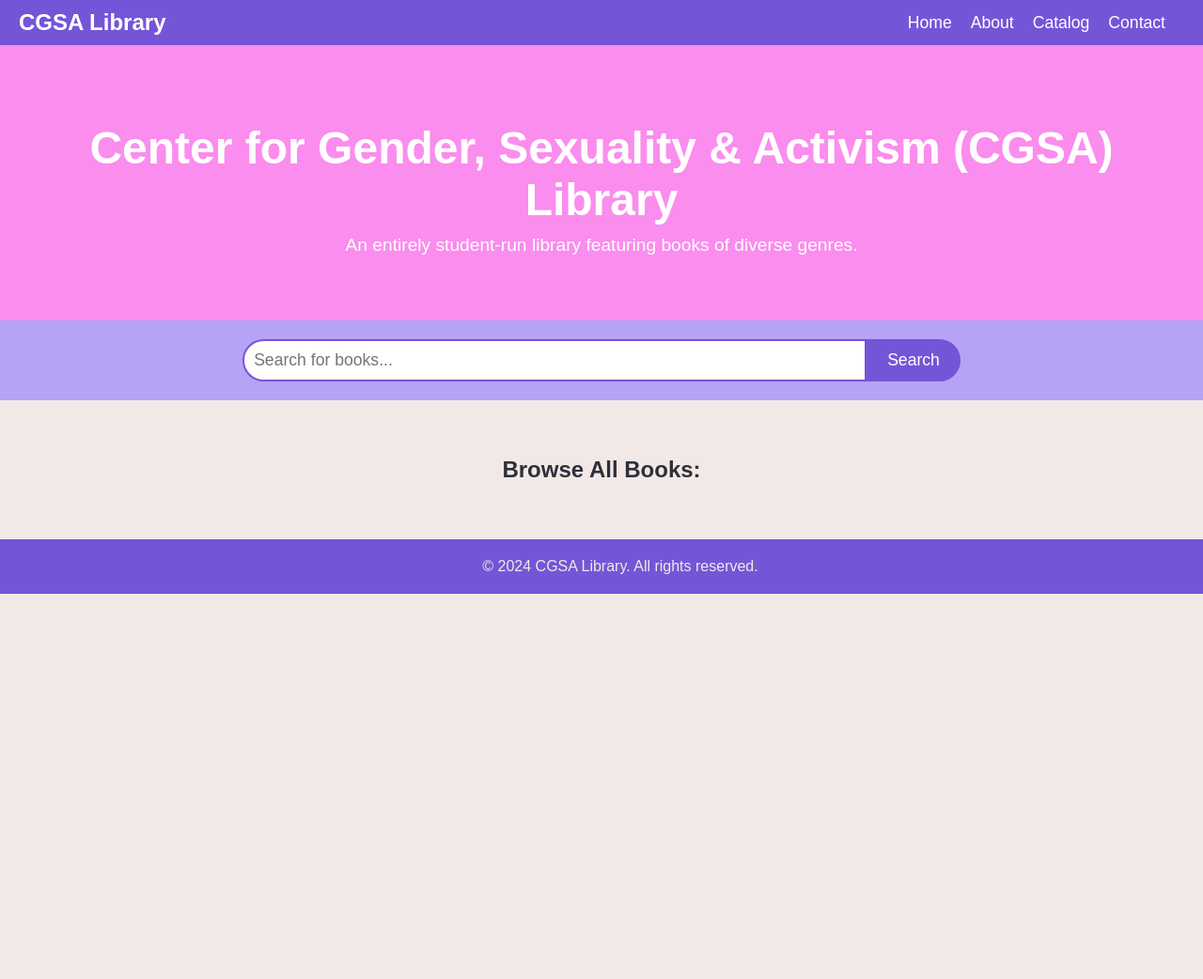
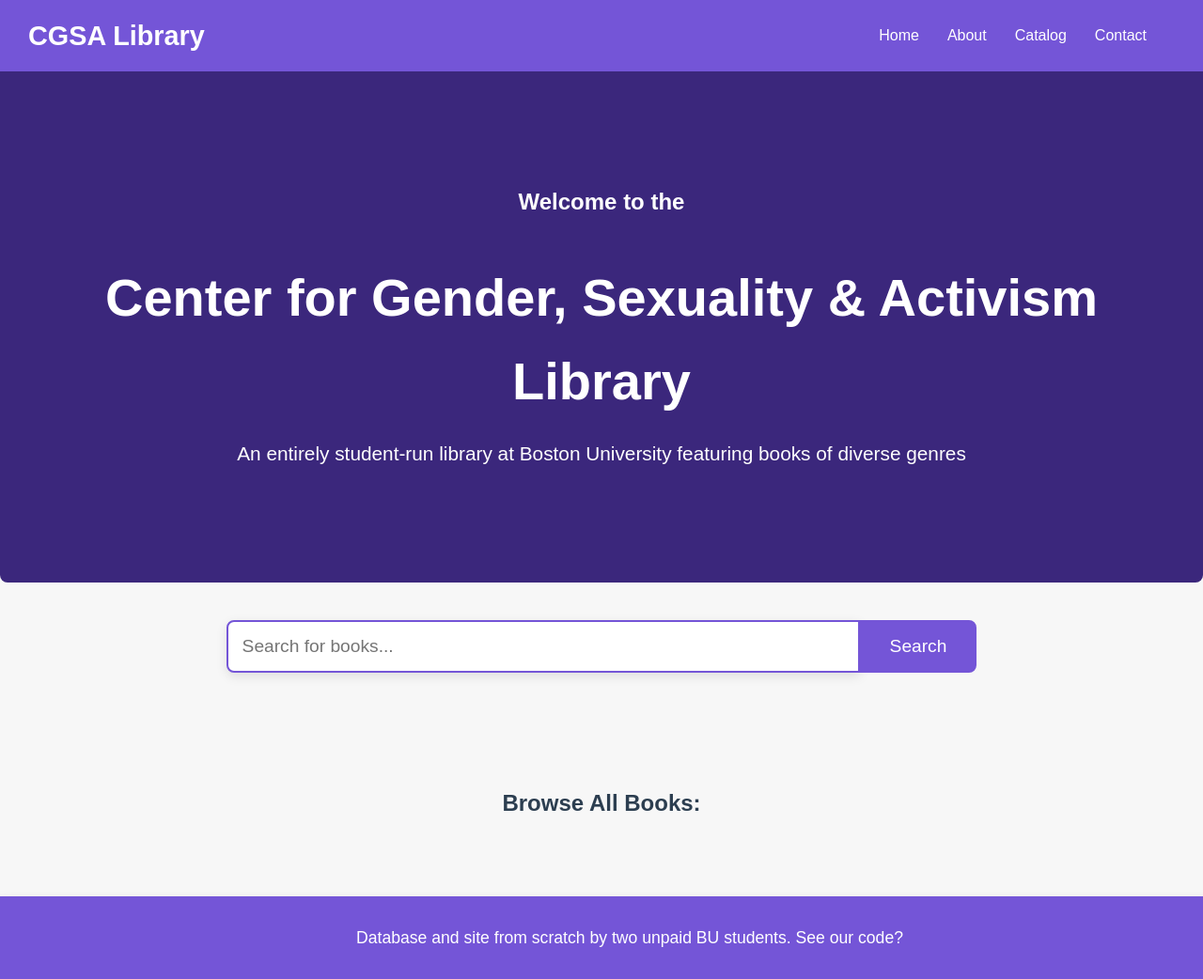
Before and after one commit to layadang/cgsa-library, a Flask app: template templates/index.html in a window 1280 px wide; the page is wider, and only the part inside the window is pictured. Shown: that part at 94% size. Before the commit the page ends 632 px from the top of that part, so only its background shows below. Run offline with Flask 3, Linux system fonts and the light colour scheme; the template is opened without the code that fills it, so the values that code supplies are empty.

Commit message:
front end fixes

```diff
--- a/static/style.css
+++ b/static/style.css
@@ -1,19 +1,22 @@
 :root {
-    --color_1: #7455d7;
-    --color_2: #55d78e;
-    --color_3: #d7c255;
-    --color_4: #fa8ded;
-    --color_5: #b6a3f6;
-    --color_6: #2f2f3b;
-    --color_7: #f2e9e6;
+    --primary-color: #7455d7;
+    --secondary-color: #3b277c;
+    --accent-color: #3dd851;
+    --background-color: #f7f7f7; /* Light gray */
+    --text-color: #2c3e50; /* Dark gray */
+    --white-color: #ffffff;
+    --border-radius: 8px;
+    --shadow: 0 4px 12px rgba(0, 0, 0, 0.1);
 }
+
 /* General Body Styles */
 body {
     font-family: 'Arial', sans-serif;
     margin: 0;
     padding: 0;
-    background-color: var(--color_7);
-    color: var(--color_6);
+    background-color: var(--background-color);
+    color: var(--text-color);
+    line-height: 1.6;
 }
 
 /* Navigation Bar */
@@ -21,54 +24,55 @@
     display: flex;
     justify-content: space-between;
     align-items: center;
-    background-color: var(--color_1); /* Dark purple */
-    padding: 10px 20px;
-    box-shadow: 0 4px 8px rgba(0, 0, 0, 0.1);
+    background-color: var(--primary-color);
+    padding: 15px 30px;
+    box-shadow: var(--shadow);
 }
 
 .logo {
-    font-size: 1.5em;
-    color: white;
+    font-size: 1.8em;
+    color: var(--white-color);
     font-weight: bold;
 }
 
 .nav-links {
     list-style-type: none;
+    display: flex;
     margin: 0;
     padding: 0;
-    display: flex;
 }
 
 .nav-links li {
-    margin-right: 20px;
+    margin-right: 30px;
 }
 
-.nav-links a {
+a {
     text-decoration: none;
-    color: white;
-    font-size: 1.1em;
-    transition: color 0.3s;
+    color: var(--white-color);
+    transition: color 0.3s ease;
 }
 
-.nav-links a:hover {
-    color:  var(--color_5); /* Light lavender */
+a:hover {
+    color: var(--secondary-color);
 }
 
 /* Header Section */
 .header {
     text-align: center;
-    padding: 50px 20px;
-    background-color:  var(--color_4);
-    color: white;
+    padding: 100px 20px;
+    background-color: var(--secondary-color);
+    color: var(--white-color);
+    border-bottom-left-radius: var(--border-radius);
+    border-bottom-right-radius: var(--border-radius);
 }
 
 .header h1 {
-    font-size: 3em;
-    margin-bottom: 10px;
+    font-size: 3.5em;
+    margin-bottom: 15px;
 }
 
 .header p {
-    font-size: 1.2em;
+    font-size: 1.3em;
     margin-top: 0;
 }
 
@@ -76,79 +80,88 @@
 .search-container {
     display: flex;
     justify-content: center;
-    padding: 20px 0;
-    background-color: var(--color_5); /* Light purple background */
+    margin: 40px 0;
 }
 
 .search-bar {
     width: 50%;
-    padding: 10px;
-    font-size: 1.1em;
-    border: 2px solid  var(--color_1);
-    border-radius: 25px 0 0 25px;
+    padding: 15px;
+    font-size: 1.2em;
+    border: 2px solid var(--primary-color);
+    border-radius: var(--border-radius) 0 0 var(--border-radius);
     outline: none;
+    box-shadow: var(--shadow);
 }
 
 .search-button {
-    padding: 10px 20px;
-    background-color: var(--color_1);
-    color: white;
-    border: 2px solid  var(--color_1);
-    border-radius: 0 25px 25px 0;
+    padding: 15px 30px;
+    background-color: var(--primary-color);
+    color: var(--white-color);
+    border: 2px solid var(--primary-color);
+    border-radius: 0 var(--border-radius) var(--border-radius) 0;
     cursor: pointer;
-    font-size: 1.1em;
+    font-size: 1.2em;
+    transition: background-color 0.3s ease;
 }
 
 .search-button:hover {
-    background-color: var(--color_5); /* Hover effect for button */
+    background-color: var(--accent-color);
 }
 
 /* Main Section */
 .main {
-    padding: 40px;
+    padding: 60px 20px;
     text-align: center;
+    background-color: var(--background-color);
 }
 
 .all-books {
     display: flex;
     justify-content: center;
     flex-wrap: wrap;
-    gap: 20px;
+    gap: 30px;
 }
 
 .book {
-    background-color: white;
-    border-radius: 10px;
+    background-color: var(--white-color);
+    border-radius: var(--border-radius);
     padding: 20px;
-    width: 180px;
-    box-shadow: 0 4px 8px rgba(0, 0, 0, 0.1);
-    text-align: center;
+    width: 200px;
+    box-shadow: var(--shadow);
+    transition: transform 0.3s ease, box-shadow 0.3s ease;
+}
+
+.book:hover {
+    transform: translateY(-5px);
+    box-shadow: 0 6px 20px rgba(0, 0, 0, 0.15);
 }
 
 .book-cover {
     width: 100%;
     height: auto;
-    border-radius: 8px;
+    border-radius: var(--border-radius);
 }
 
 .book-title {
-    margin-top: 10px;
-    font-size: 1.2em;
+    margin-top: 15px;
+    font-size: 1.3em;
     font-weight: bold;
-    color: var(--color_1);
+    color: var(--primary-color);
 }
 
 /* Footer */
 .footer {
     text-align: center;
-    padding: 20px;
-    background-color:var(--color_1);
-    color: var(--color_7);
+    padding: 30px;
+    background-color: var(--primary-color);
+    color: var(--white-color);
     position: relative;
     bottom: 0;
     width: 100%;
+    box-shadow: var(--shadow);
 }
 
 .footer p {
     margin: 0;
+    font-size: 1.1em;
 }
--- a/templates/index.html
+++ b/templates/index.html
@@ -21,8 +21,9 @@
     <!-- Header Section -->
     <header class="header">
         <div class="intro">
-            <h1>Center for Gender, Sexuality & Activism (CGSA) Library</h1>
-            <p>An entirely student-run library featuring books of diverse genres.</p>
+            <h2>Welcome to the</h2>
+            <h1>Center for Gender, Sexuality & Activism<br>Library</h1>
+            <p>An entirely student-run library at Boston University featuring books of diverse genres</p>
         </div>
     </header>
 
@@ -47,7 +48,7 @@
 
     <!-- Footer -->
     <footer class="footer">
-        <p>&copy; 2024 CGSA Library. All rights reserved.</p>
+        <p>Database and site from scratch by two unpaid BU students. <a href="https://github.com/layadang/cgsa-library" target="_blank">See our code</a>?</p>
     </footer>
 </body>
 </html>
```
Also changed, not shown: data/cleaned_book_info.csv, 1 other file.
